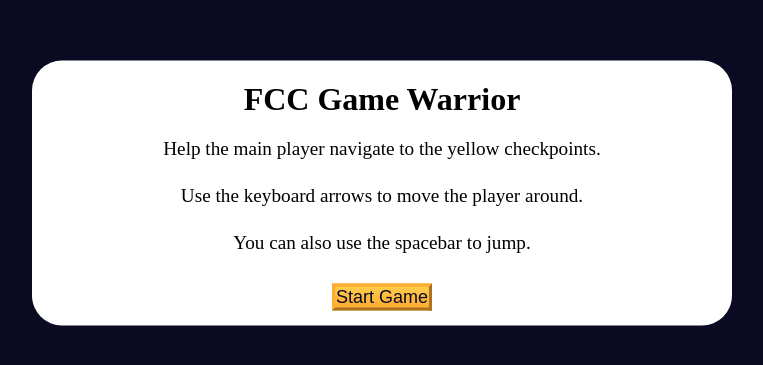
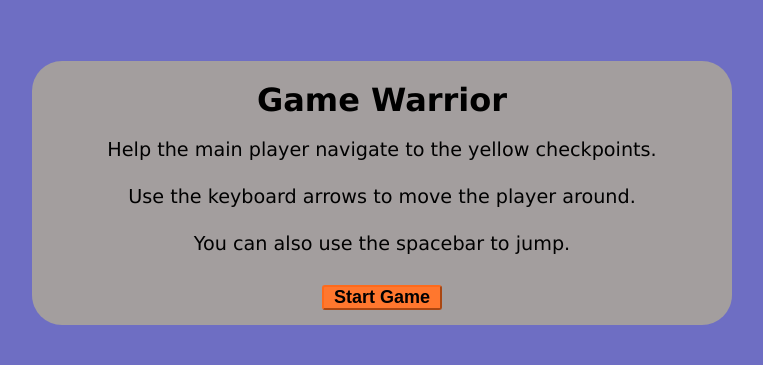
Before and after one commit to SALAHEDDIN47/Platformer-Game, a plain HTML site: page index.html in a window 1280 px wide. Shown: the part 207-572 px from the top of the page, without its empty margins (258-1021 px from the left). Drawn offline with Linux system fonts and the light colour scheme.

Commit message:
improving style

```diff
--- a/index.html
+++ b/index.html
@@ -4,12 +4,12 @@
     <meta charset="UTF-8" />
     <meta http-equiv="X-UA-Compatible" content="IE=edge" />
     <meta name="viewport" content="width=device-width, initial-scale=1.0" />
-    <title>Learn Intermediate OOP by Building a Platformer Game</title>
+    <title>Platformer Game</title>
     <link rel="stylesheet" href="./styles.css" />
   </head>
   <body>
     <div class="start-screen">
-      <h1 class="main-title">FCC Game Warrior</h1>
+      <h1 class="main-title">Game Warrior</h1>
       <p class="instructions">
         Help the main player navigate to the yellow checkpoints.
       </p>
--- a/styles.css
+++ b/styles.css
@@ -5,9 +5,9 @@
   }
 
   :root {
-    --main-bg-color: #0a0a23;
-    --section-bg-color: #ffffff;
-    --golden-yellow: #feac32;
+    --main-bg-color: #0b0b9b97;
+    --section-bg-color: #a39e9e;
+    --golden-yellow: #995f09;
   }
 
   body {
@@ -29,29 +29,33 @@
 
   .main-title {
     text-align: center;
+    font-family:Verdana, Geneva, Tahoma, sans-serif;
   }
 
   .instructions {
     text-align: center;
     font-size: 1.2rem;
+    font-family:Verdana, Geneva, Tahoma, sans-serif;
     margin: 15px;
     line-height: 2rem;
   }
 
   .btn {
     cursor: pointer;
-    width: 100px;
+    width: 120px;
     margin: 10px;
-    color: #0a0a23;
+    color: #010102;
     font-size: 18px;
-    background-color: var(--golden-yellow);
-    background-image: linear-gradient(#fecc4c, #ffac33);
-    border-color: var(--golden-yellow);
-    border-width: 3px;
+    font-weight: bold;
+    background-color: rgb(255, 119, 46);
+    border-width: 2px;
+    border-color: rgb(254, 106, 27);
+    border-radius: 3px;
   }
 
   .btn:hover {
     background-image: linear-gradient(#ffcc4c, #f89808);
+    border-color: #ffcc4c;
   }
 
   .btn-container {
```
